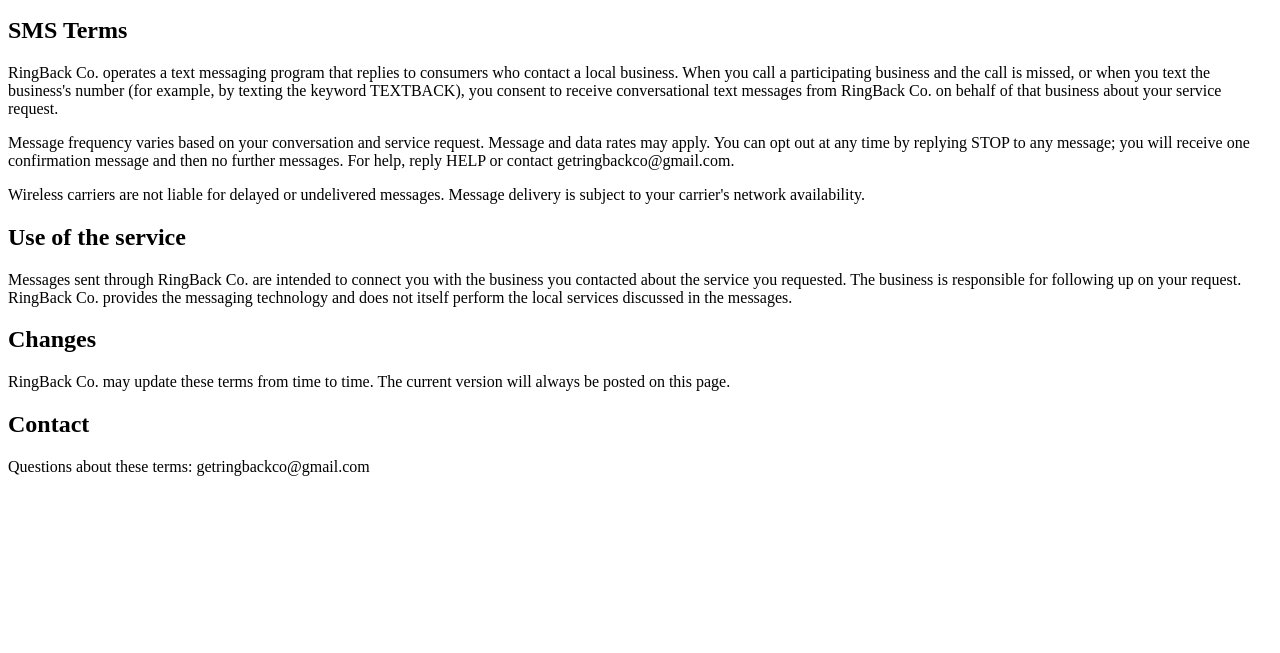
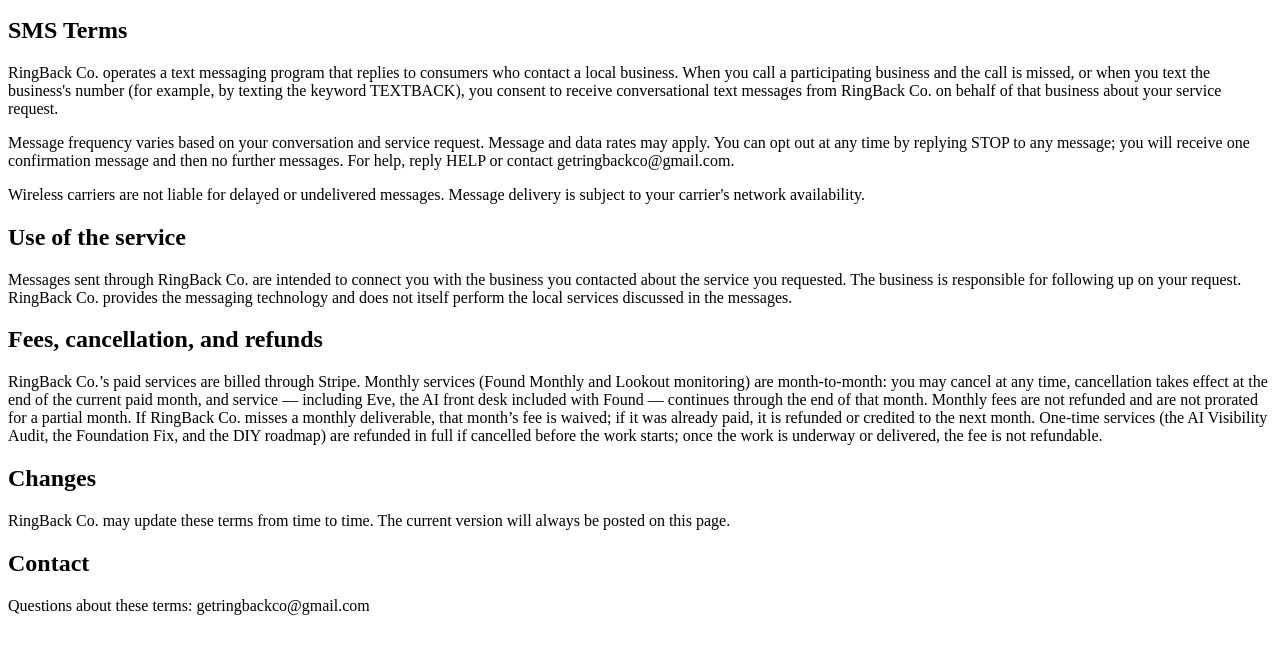
Before and after one commit to sanacalligurl247-bit/sanacalligurl247-bit.github.io, a plain HTML site: page terms.html in a window 1280 px wide. Shown: the part 119-772 px from the top of the page. Drawn offline with Linux system fonts and the light colour scheme.

Commit message:
Add Fees, cancellation, and refunds section to terms.html

```diff
--- a/terms.html
+++ b/terms.html
@@ -17,6 +17,9 @@
 <h2>Use of the service</h2>
 <p>Messages sent through RingBack Co. are intended to connect you with the business you contacted about the service you requested. The business is responsible for following up on your request. RingBack Co. provides the messaging technology and does not itself perform the local services discussed in the messages.</p>
 
+<h2>Fees, cancellation, and refunds</h2>
+<p>RingBack Co.&rsquo;s paid services are billed through Stripe. Monthly services (Found Monthly and Lookout monitoring) are month-to-month: you may cancel at any time, cancellation takes effect at the end of the current paid month, and service &mdash; including Eve, the AI front desk included with Found &mdash; continues through the end of that month. Monthly fees are not refunded and are not prorated for a partial month. If RingBack Co. misses a monthly deliverable, that month&rsquo;s fee is waived; if it was already paid, it is refunded or credited to the next month. One-time services (the AI Visibility Audit, the Foundation Fix, and the DIY roadmap) are refunded in full if cancelled before the work starts; once the work is underway or delivered, the fee is not refundable.</p>
+
 <h2>Changes</h2>
 <p>RingBack Co. may update these terms from time to time. The current version will always be posted on this page.</p>
 
```
